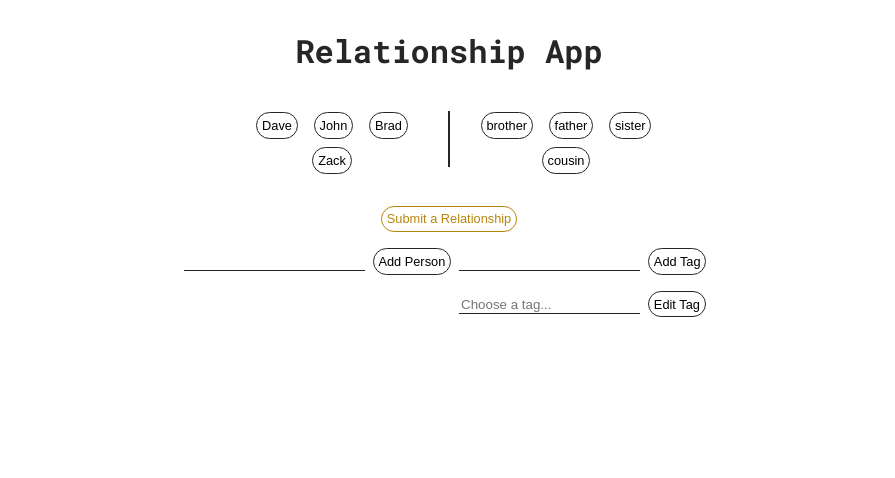
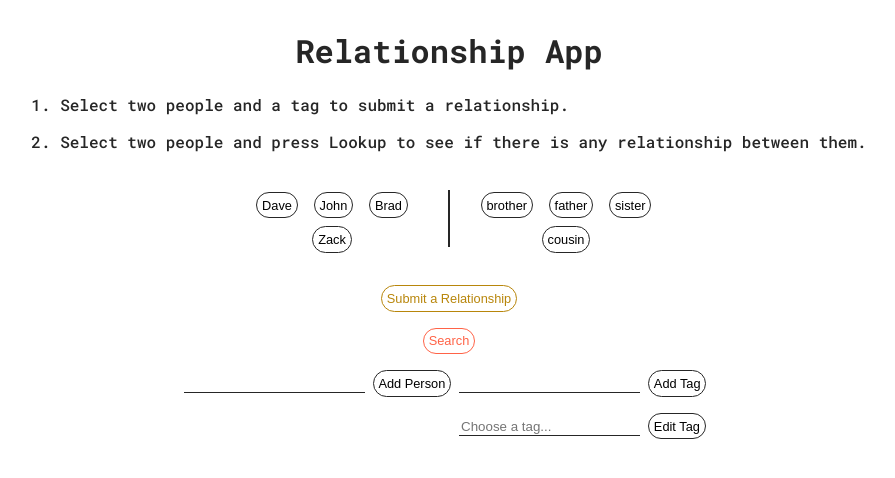
Before and after one commit to starchcode/relationship_app, a React (Create React App) app in the folder Client/: page / in a window 1280 px wide. Shown: the top 478 px of the page, without its empty margins (191-1086 px from the left). Built offline with nearby package versions, Linux system fonts and the light colour scheme.

Commit message:
front - name and tag select

```diff
--- a/Client/src/components/App.js
+++ b/Client/src/components/App.js
@@ -1,7 +1,7 @@
-import { useState } from "react";
+import { useState, useEffect } from "react";
 import "./app.css";
 
-import Input from './Input'
+import Input from "./Input";
 
 const people = [
   {
@@ -39,33 +39,79 @@ const relationshipTags = [
     tag: "cousin",
   },
 ];
+
 const App = () => {
-  const renderedPeople = people.map(({ name }) => {
+
+  const [selectPerson, setSelectPerson] = useState([]);
+  const [selectTag, setSelectTag] = useState([]);
+
+  const renderedPeople = people.map(({ name, id }) => {
+    const selected = selectPerson.find(personId => personId == id)
     return (
       <div>
-        <button className="btn item">{name}</button>
+        <button key={id} identity={id} button-type='person' className={`btn item ${selected? 'selected': ''}`}>{name}</button>
       </div>
     );
   });
 
-  const renderedRelationshipTags = relationshipTags.map(({ tag }) => {
+  const renderedRelationshipTags = relationshipTags.map(({ tag, id }) => {
+    const selected = selectTag.find(tagId => tagId == id)
+
     return (
       <div>
-        <button className="btn item">{tag}</button>
+        <button key={id} identity={id} button-type='tag' className={`btn item ${selected? 'selected': ''}`}>{tag}</button>
       </div>
     );
   });
+
+ const relHandler = (e) => {
+  let target = e.target.getAttribute('button-type');
+  let id = e.target.getAttribute('identity');
+
+  if (e.target.nodeName !== 'BUTTON') return; //Do nothing if not a button
+
+  if(target === 'person'){
+    if(selectPerson.find(person => person == id)){
+      return null;
+    }
+    if(selectPerson.length > 1){
+      setSelectPerson(selectPerson.shift());
+    }
+    setSelectPerson(selectPerson.concat(id));
+  }
+
+  if(target === 'tag'){
+    if(selectTag.find(person => person == id)){
+      return null;
+    }
+    if(selectTag.length > 0){
+      setSelectTag(selectTag.shift());
+    }
+    setSelectTag(selectTag.concat(id));
+  }
+
+  }
+
+useEffect(()=> {
+  console.log('loaded')
+}, [])
+
   return (
     <div>
+      <h1>Relationship App</h1>
+      <p>1. Select two people and a tag to submit a relationship.</p>
+      <p>
+        2. Select two people and press Lookup to see if there is any
+        relationship between them.
+      </p>
 
-      <h1>Relationship App</h1>
-      <main className='flex'>
-        <div className='flex wrap allItems'>{renderedPeople}</div>
+      <main className="flex" onClick={relHandler}>
+        <div className="flex wrap allItems">{renderedPeople}</div>
         <div className="midLine"></div>
-        <div className='flex wrap allItems'>{renderedRelationshipTags}</div>
+        <div className="flex wrap allItems">{renderedRelationshipTags}</div>
       </main>
 
-    <Input />
+      <Input />
     </div>
   );
 };
--- a/Client/src/components/Input.js
+++ b/Client/src/components/Input.js
@@ -5,6 +5,7 @@ const Input = () => {
     <div>
 
       <button className="btn center">Submit a Relationship</button>
+      <button className="btn center">Search</button>
 
       <div className="inputComponent flex">
         <div className="inputnbtn">
--- a/Client/src/components/app.css
+++ b/Client/src/components/app.css
@@ -24,6 +24,9 @@ h1{
 .wrap {
     flex-flow: row wrap;
 }
+button{
+    cursor: pointer;
+}
 .btn{
     background-color: white;
     border-radius: 1rem;
@@ -31,13 +34,20 @@ h1{
     font-size: 0.8rem;
     margin: 0 0.5rem;
     border: 1px solid #262626;
+    transition: background-color 0.3s 0.1s;
 }
 .btn:focus{
     outline: none;
     /* border: 1px solid chocolate;
     color: chocolate;  */
 }
+.allItems .btn:hover{
+    background-color: rgb(245, 189, 245);
+}
+.selected{
+    background-color: rgb(245, 189, 245);
 
+}
 .item{
     margin-top: 0.5rem;
 }
--- a/Client/src/components/input.css
+++ b/Client/src/components/input.css
@@ -15,3 +15,7 @@ input:focus{
     border-color: darkgoldenrod;
     margin: 1rem auto;
 }
+.center:nth-child(2){
+    color: tomato;
+    border-color: tomato;
+}
```
